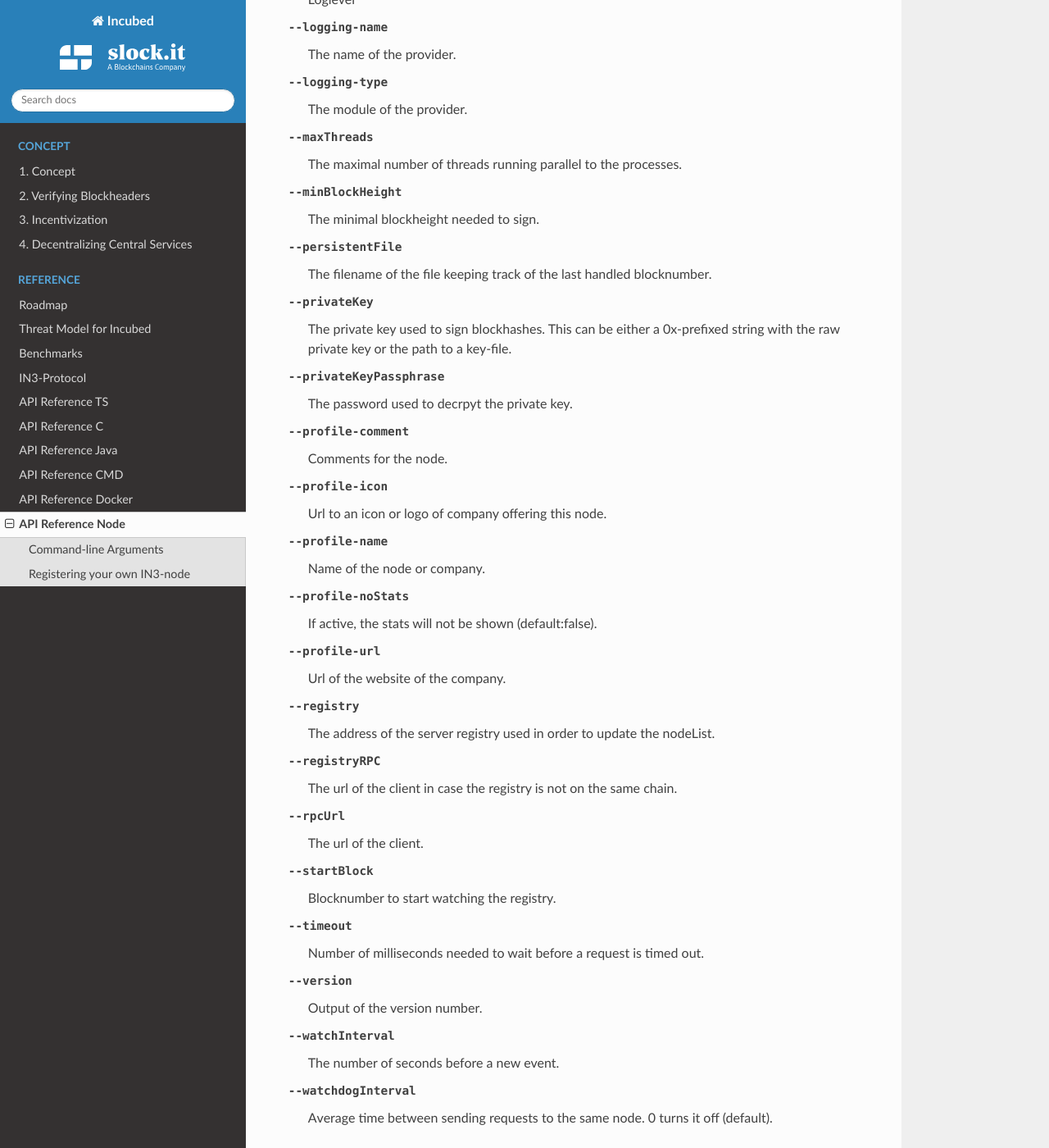
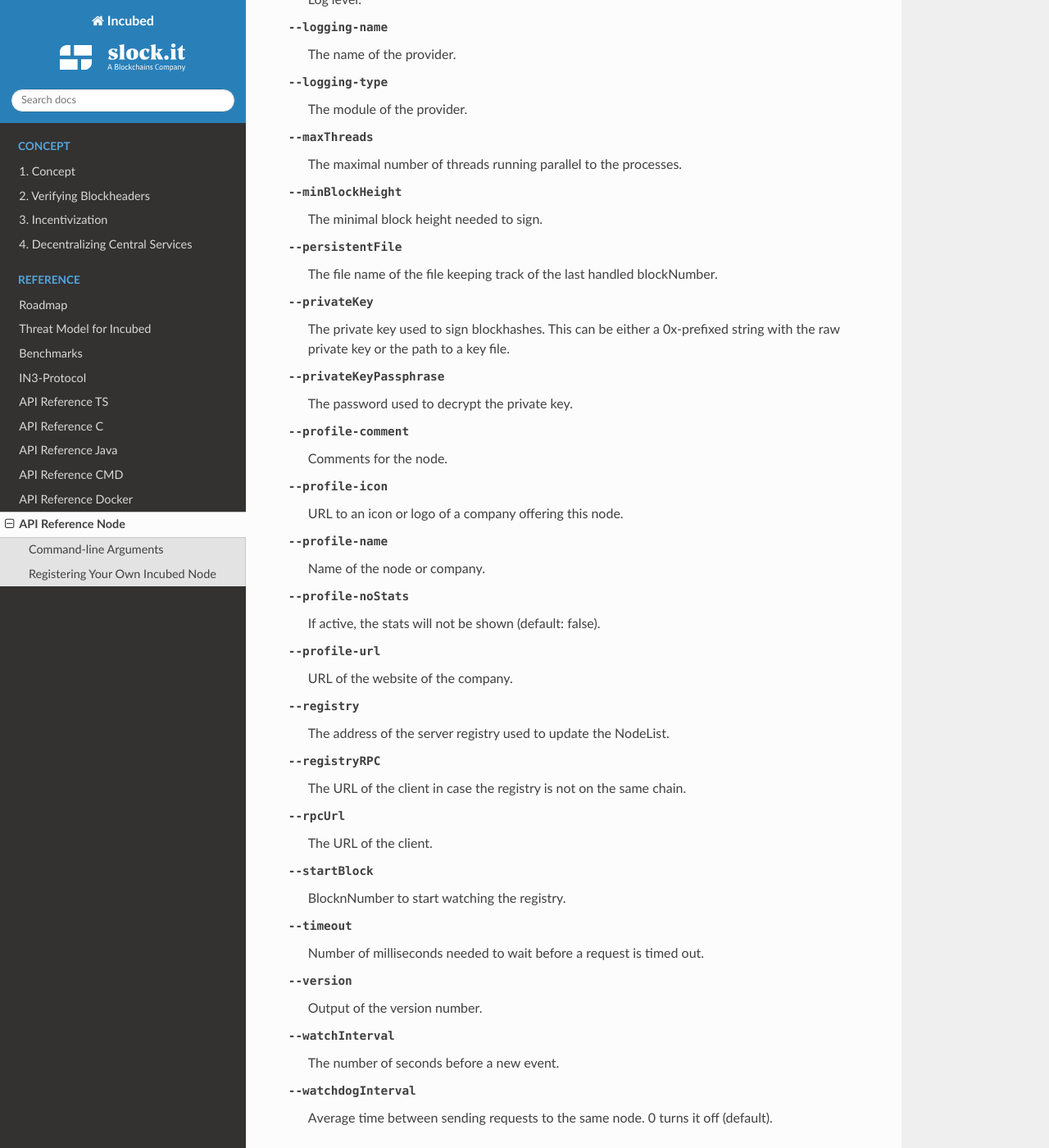
Before and after one commit to blockchainsllc/in3-docs, a Sphinx documentation site: the page built from docs/api-node.rst, in a window 1280 px wide and 1400 px high, scrolled down 1926 px. Shown: the whole window at 82% size. Built offline with Sphinx 7.4.7 and the Read the Docs theme 2.0.0, drawn with Linux system fonts in a browser that asks for light colours; pages that are not in the unit, such as notebooks, are missing from menus; some of the changed text lies outside the part shown.

Commit message:
Update api-node.rst

```diff
--- a/docs/api-node.rst
+++ b/docs/api-node.rst
@@ -14,51 +14,49 @@
 --autoRegistry-capacity                  Max number of parallel requests.
 --autoRegistry-deposit                   The deposit you want to store.
 --autoRegistry-depositUnit               Unit of the deposit value.
---autoRegistry-url                       The public url to reach this node.
---cache                                  Cache merkle tries.
---chain                                  ChainID.
---clientKeys                             A comma sepearted list of client keys to use for simulating clients for the watchdog.
+--autoRegistry-url                       The public URL to reach this node.
+--cache                                  Cache Merkle tries.
+--chain                                  ChainId.
+--clientKeys                             A comma-separated list of client keys to use for simulating clients for the watchdog.
 --db-database                            Name of the database.
 --db-host                                Db-host (default = localhost).
 --db-password                            Password for db-access.
 --db-user                                Username for the db.
---defaultChain                           The default chainID in case the request does not contain one.
+--defaultChain                           The default chainId in case the request does not contain one.
 --freeScore                              The score for requests without a valid signature.
---handler                                The impl used to handle the calls.
+--handler                                The implementation used to handle the calls.
 --help                                   Output usage information.
---id                                     An identifier used in logfiles for reading the configuration from the database.
---ipfsUrl                                The url of the ipfs-client.
---logging-colors                         If true colors will be used.
---logging-file                           The path to the logile.
+--id                                     An identifier used in log files for reading the configuration from the database.
+--ipfsUrl                                The URL of the IPFS client.
+--logging-colors                         If true, colors will be used.
+--logging-file                           The path to the log file.
 --logging-host                           The host for custom logging.
---logging-level                          Loglevel
+--logging-level                          Log level.
 --logging-name                           The name of the provider.
 --logging-type                           The module of the provider.
 --maxThreads                             The maximal number of threads running parallel to the processes.
---minBlockHeight                         The minimal blockheight needed to sign.
---persistentFile                         The filename of the file keeping track of the last handled blocknumber.
---privateKey                             The private key used to sign blockhashes. This can be either a 0x-prefixed string with the raw private key or the path to a key-file.
---privateKeyPassphrase                   The password used to decrpyt the private key.
+--minBlockHeight                         The minimal block height needed to sign.
+--persistentFile                         The file name of the file keeping track of the last handled blockNumber.
+--privateKey                             The private key used to sign blockhashes. This can be either a 0x-prefixed string with the raw private key or the path to a key file.
+--privateKeyPassphrase                   The password used to decrypt the private key.
 --profile-comment                        Comments for the node.
---profile-icon                           Url to an icon or logo of company offering this node.
+--profile-icon                           URL to an icon or logo of a company offering this node.
 --profile-name                           Name of the node or company.
---profile-noStats                        If active, the stats will not be shown (default:false).
---profile-url                            Url of the website of the company.
---registry                               The address of the server registry used in order to update the nodeList.
---registryRPC                            The url of the client in case the registry is not on the same chain.
---rpcUrl                                 The url of the client.
---startBlock                             Blocknumber to start watching the registry.
+--profile-noStats                        If active, the stats will not be shown (default: false).
+--profile-url                            URL of the website of the company.
+--registry                               The address of the server registry used to update the NodeList.
+--registryRPC                            The URL of the client in case the registry is not on the same chain.
+--rpcUrl                                 The URL of the client.
+--startBlock                             BlocknNumber to start watching the registry.
 --timeout                                Number of milliseconds needed to wait before a request is timed out.
 --version                                Output of the version number.
 --watchInterval                          The number of seconds before a new event.
 --watchdogInterval                       Average time between sending requests to the same node. 0 turns it off (default).
 
-
-Registering your own IN3-node
+Registering Your Own Incubed Node
 ##########################
 
-If you want to participate in this network and register a node, you need to send a transaction to the registry-contract calling `registerServer(string _url, uint _props)`.
-
+If you want to participate in this network and register a node, you need to send a transaction to the registry contract, calling `registerServer(string _url, uint _props)`.
 
 To run an Incubed node, you simply use docker-compose:
 
@@ -71,20 +69,20 @@
             volumes:
             - $PWD/keys:/secure                                     # Directory where the private key is stored.
             ports:
-            - 8500:8500/tcp                                         # Open the port 8500 to be accessed by public.
+            - 8500:8500/tcp                                         # Open the port 8500 to be accessed by the public.
             command:
             - --privateKey=/secure/myKey.json                       # Internal path to the key.
             - --privateKeyPassphrase=dummy                          # Passphrase to unlock the key.
-            - --chain=0x1                                           # Chain (kovan)
-            - --rpcUrl=http://incubed-parity:8545                   # Url of the kovan-client.
-            - --registry=0xFdb0eA8AB08212A1fFfDB35aFacf37C3857083ca # Url of the incubed-registry.
-            - --autoRegistry-url=http://in3.server:8500             # Check or register this node for this url.
+            - --chain=0x1                                           # Chain (Kovan)
+            - --rpcUrl=http://incubed-parity:8545                   # URL of the Kovan client.
+            - --registry=0xFdb0eA8AB08212A1fFfDB35aFacf37C3857083ca # URL of the Incubed registry.
+            - --autoRegistry-url=http://in3.server:8500             # Check or register this node for this URL.
             - --autoRegistry-deposit=2                              # Deposit to use when registering.
 
         incubed-parity:
-            image: parity:latest                                    # Parity-image with the proof-function implemented.
+            image: parity:latest                                    # Parity image with the proof function implemented.
             command:
             - --auto-update=none                                    # Do not automatically update the client.
             - --pruning=archive
             - --pruning-memory=30000                                # Limit storage.
-            - --jsonrpc-experimental                                # Currently still needed until the EIP 1186 is finalized.
+            - --jsonrpc-experimental                                # Currently still needed until EIP 1186 is finalized.
```
